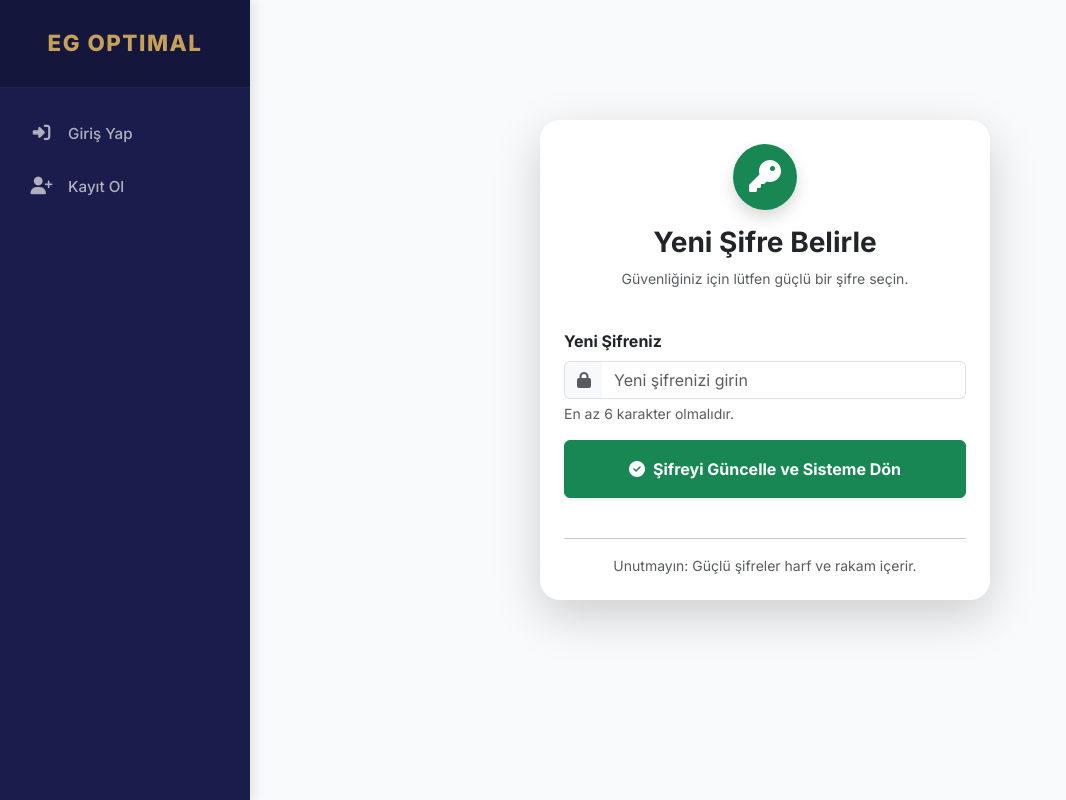
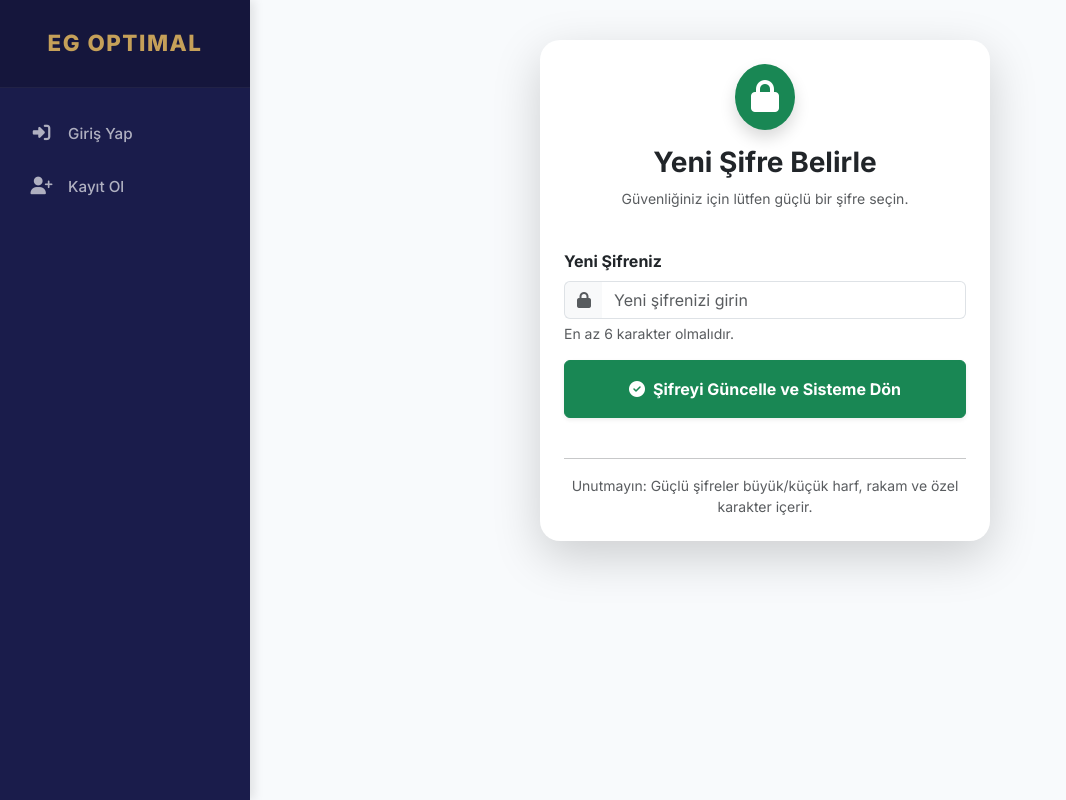
Before and after one commit to eguldr/sertifika-takip, a Flask app: template templates/reset_password.html in a window 1280 px wide. Shown: the whole page, without its empty margins (0-1066 px from the left). Run offline with Flask 3, Linux system fonts and the light colour scheme; the template is opened without the code that fills it, so the values that code supplies are empty.

Commit message:
Update reset_password.html

```diff
--- a/templates/reset_password.html
+++ b/templates/reset_password.html
@@ -1,10 +1,11 @@
 {% extends "base.html" %}
+
 {% block content %}
-<div class="container d-flex justify-content-center align-items-center" style="min-height: 80vh;">
+<div class="container d-flex justify-content-center align-items-center" style="min-height: 60vh;">
     <div class="card shadow-lg p-4" style="max-width: 450px; width: 100%; border-radius: 20px; border: none;">
         <div class="text-center mb-4">
             <div class="bg-success d-inline-block p-3 rounded-circle text-white mb-3 shadow">
-                <i class="fas fa-key fa-2x"></i>
+                <i class="fas fa-lock fa-2x"></i>
             </div>
             <h3 class="fw-bold text-dark">Yeni Şifre Belirle</h3>
             <p class="text-muted small">Güvenliğiniz için lütfen güçlü bir şifre seçin.</p>
@@ -14,7 +15,9 @@
             <div class="mb-3">
                 <label class="form-label fw-bold">Yeni Şifreniz</label>
                 <div class="input-group">
-                    <span class="input-group-text bg-light border-end-0"><i class="fas fa-lock text-muted"></i></span>
+                    <span class="input-group-text bg-light border-end-0">
+                        <i class="fas fa-lock text-muted"></i>
+                    </span>
                     <input type="password" name="password" class="form-control border-start-0" placeholder="Yeni şifrenizi girin" required minlength="6">
                 </div>
                 <div class="form-text text-start">En az 6 karakter olmalıdır.</div>
@@ -27,15 +30,14 @@
 
         <div class="text-center mt-4">
             <hr>
-            <p class="small text-muted mb-0">Unutmayın: Güçlü şifreler harf ve rakam içerir.</p>
+            <p class="small text-muted mb-0">Unutmayın: Güçlü şifreler büyük/küçük harf, rakam ve özel karakter içerir.</p>
         </div>
     </div>
 </div>
 
 <style>
-    /* Tasarımın base.html ile uyumlu olması için odaklanma parlaması */
     .form-control:focus {
-        border-color: #198754; /* Yeşil (Success) tonu */
+        border-color: #198754;
         box-shadow: 0 0 0 0.25rem rgba(25, 135, 84, 0.1);
     }
 </style>
```
